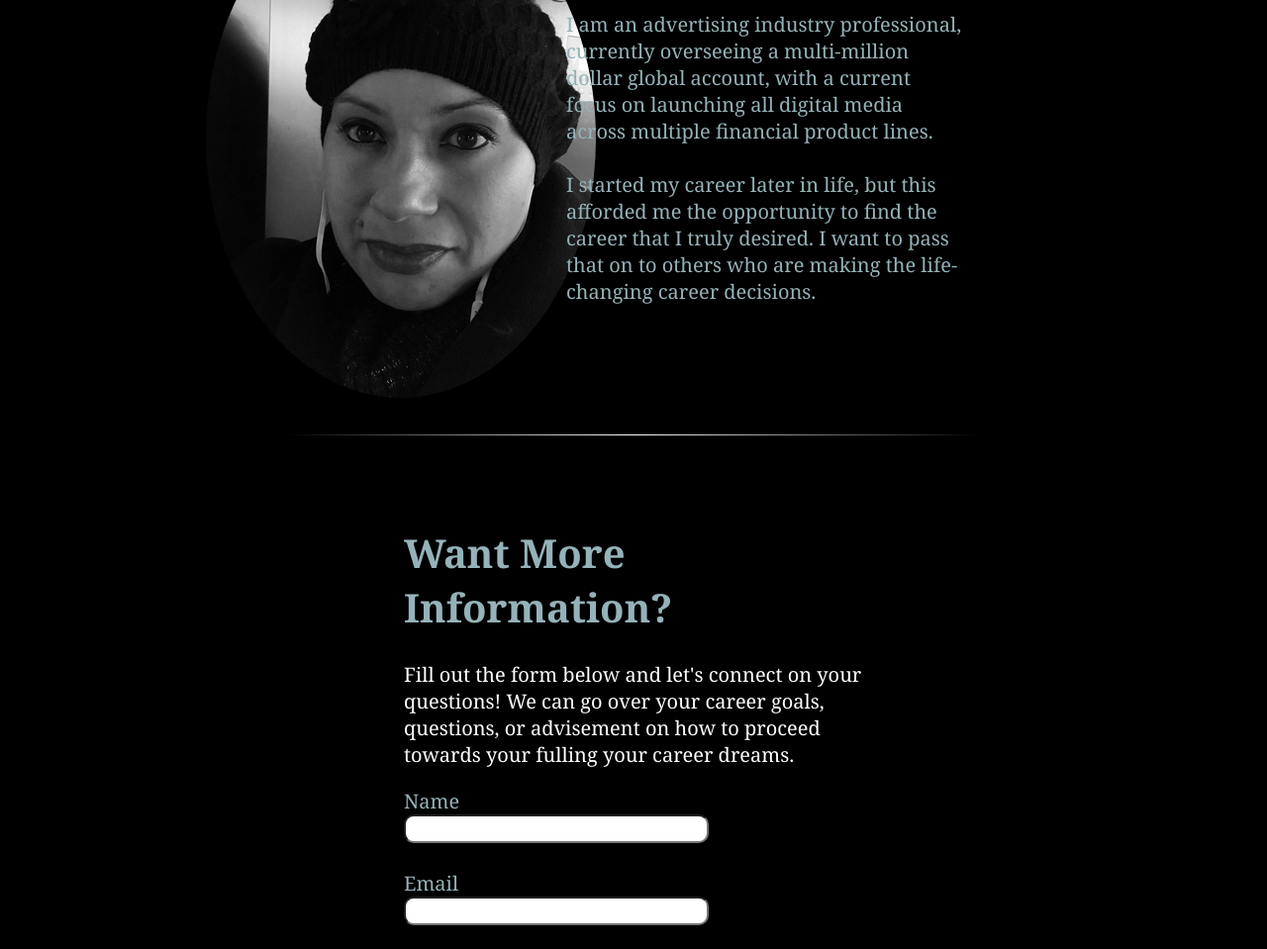
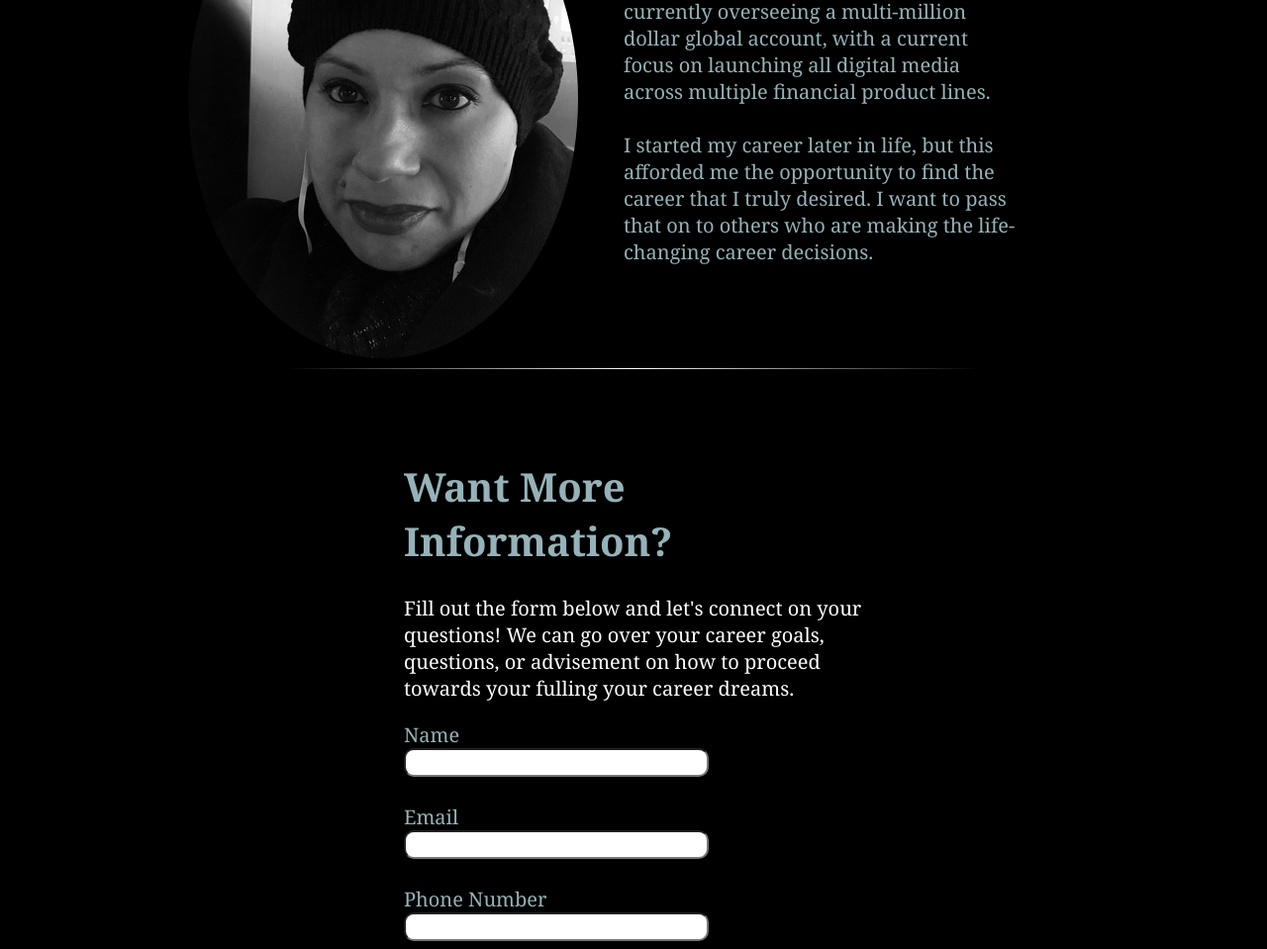
Before and after one commit to DanielleOrbin/Project, a plain HTML site: page contact.html in a window 1280 px wide. Shown: the part 588-1547 px from the top of the page at 99% size. Drawn offline with Linux system fonts and the light colour scheme.

Commit message:
Add files via upload

```diff
--- a/assets/css/style.css
+++ b/assets/css/style.css
@@ -26,7 +26,7 @@ h2 {
 
 h3 {
     font-size: 25px;
-    color: #fff
+    color: #fff;
 }
 
 h4 {
@@ -40,7 +40,7 @@ h5 {
 
 h6 {
     font-size: 16px;
-    color: #fff
+    color: #fff;
 }
 
 
@@ -90,6 +90,7 @@ footer {
 nav ul {
     list-style: none;
     text-align: center;
+	padding:0px;
 }
 
 nav li {
@@ -130,7 +131,7 @@ hr {
     margin-left: 350px;
     border-radius: 0px;
     margin-bottom: 50px;
-    align-content: center
+    align-content: center;
 }
 
 .summaryheadline {
@@ -151,15 +152,14 @@ hr {
 }
 
 #contactpicture {
-    background-image: url(../img/contactpicture.jpg);
+
     background-attachment: scroll;
     background-repeat: no-repeat;
     position: relative;
     border-radius: 50%;
-    Height: 524px;
-    Width: 394px;
-    margin-left: 200px;
-    margin-top: 50px;
+    height: 524px;
+    width: 394px;
+	float:left;
 }
 
 .intro {
@@ -190,13 +190,14 @@ input[type='submit'] {
     text-align: center;
 }
 #aboutme {
-    float: right;
+    float: left;
     position: relative;
     margin-left: 400px;
     height: 300px;
     width: 400px;
     margin-top: -500px;
     margin-right: 300px;
+	padding-left:40px;
 }
 
 form {
--- a/contact.html
+++ b/contact.html
@@ -28,8 +28,10 @@
 
 
     </header>
-
-    <div id="contactpicture"></div>
+	<div style="width:900px; margin:0px auto;">
+		<div id="contactpicture">
+		<img src="assets/img/contactpicture.jpg" style="border-radius: 50%;">
+		</div>
 
 		<div id="aboutme">
 			<H1>About Me</H1>
@@ -42,7 +44,8 @@
 
 		</div>
 
-    <br>
+		<br style="clear:both;">
+	</div>
     <hr><br><br>
 
     <div id="moreinformation">
@@ -56,7 +59,7 @@
         <form>
             <label for="name">Name</label>
             <br>
-            <input type=”text” name=”firstName” required>
+            <input type="text" name=”firstName” required>
 
             <br><br>
 
@@ -74,11 +77,11 @@
 
             <label for="comments">Comments</label>
             <br>
-            <textarea name=”message”></textarea>
+            <textarea name="message"></textarea>
 
             <br><br>
 
-            <div class="button:hover"><input type="submit"></div>
+            <div class="button"><input type="submit"></div>
         </form>
 
         <footer>
```
Lines whose indentation alone changed are shown as unchanged.
